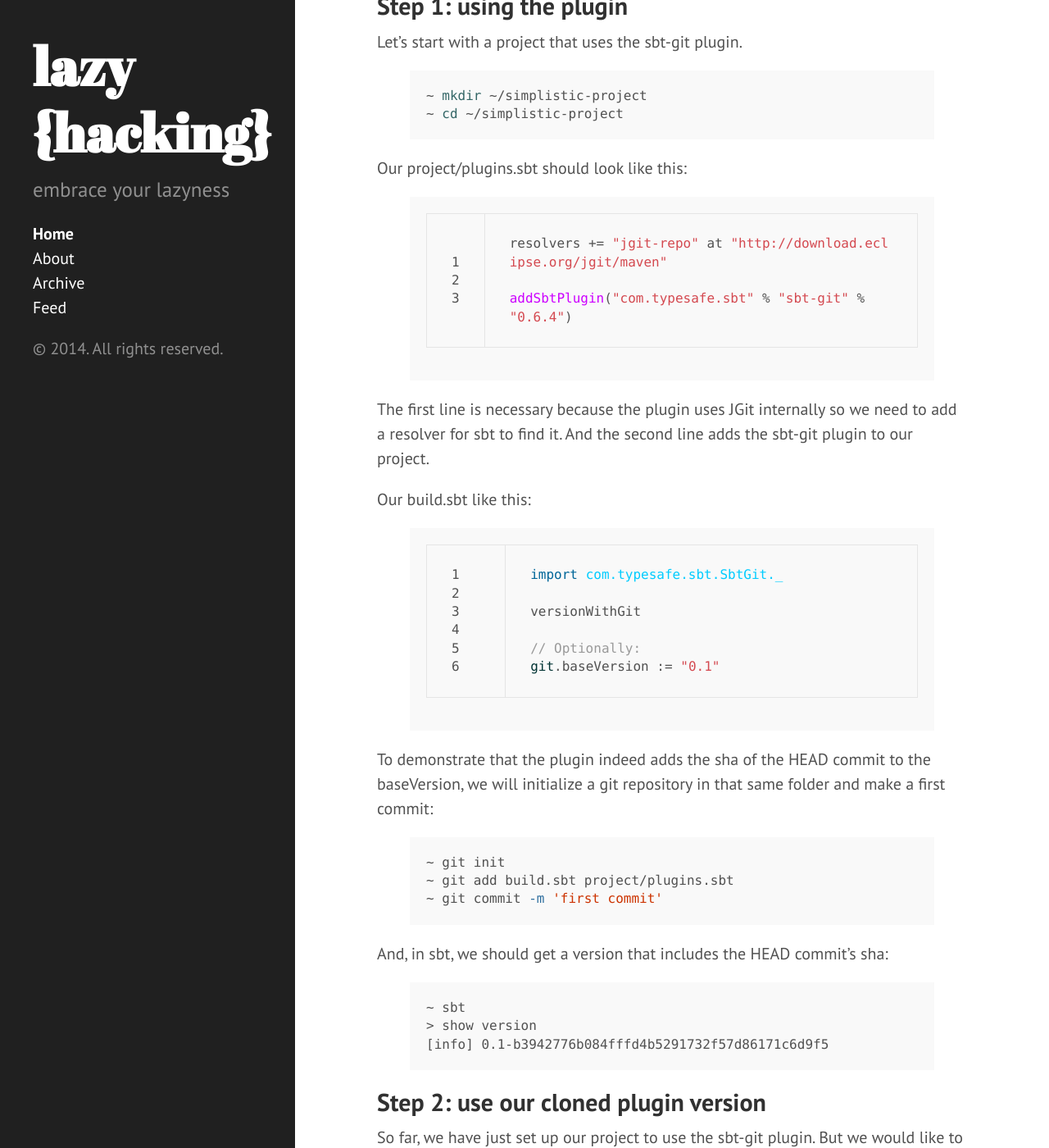
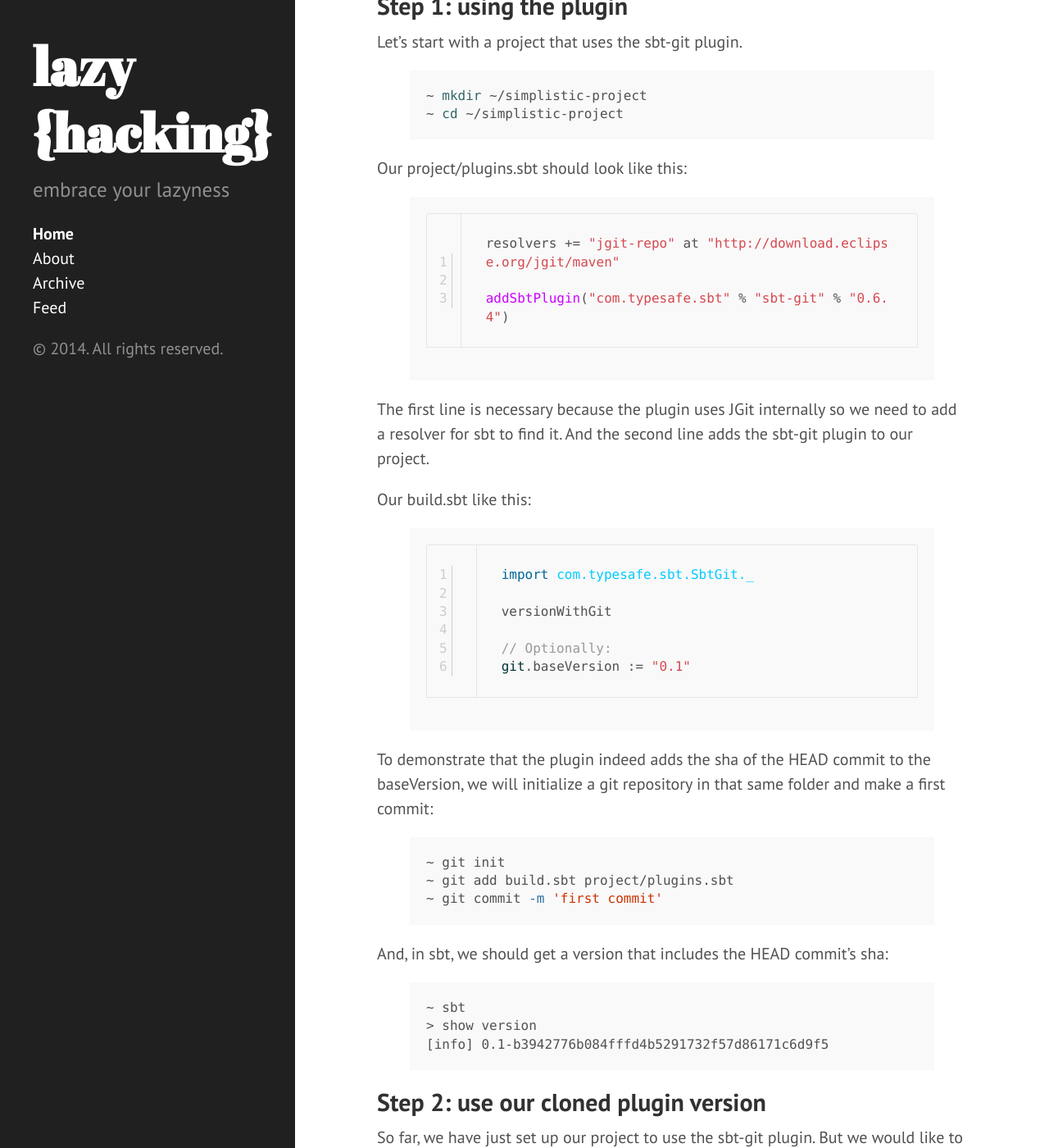
Before and after one commit to bchazalet/bchazalet.github.io, a Jekyll site: the page built from index.html, in a window 1280 px wide and 1400 px high, scrolled down 412 px. Shown: the whole window at 82% size. Built offline with Jekyll 4.4.1, drawn with Linux system fonts in a browser that asks for light colours; Markdown is read by kramdown in place of the engine named in the settings; the list of posts is cut into pages by our own code.

Commit message:
Improving the syntax hightlighter

```diff
--- a/_config.yml
+++ b/_config.yml
@@ -1,6 +1,6 @@
 # Dependencies
 markdown:         redcarpet
-highlighter:         true
+highlighter:      pygments
 
 # Permalinks
 permalink:        pretty
--- a/public/css/syntax.css
+++ b/public/css/syntax.css
@@ -1,3 +1,6 @@
+.post > .highlight .lineno { color: #ccc; display:inline-block; padding: 0 5px; border-right:1px solid #ccc; }
+.post > .highlight pre code { display: block; white-space: pre; overflow-x: auto; word-wrap: normal; }
+
 .highlight .hll { background-color: #ffc; }
 .highlight .c { color: #999; } /* Comment */
 .highlight .err { color: #a00; background-color: #faa } /* Error */
```
